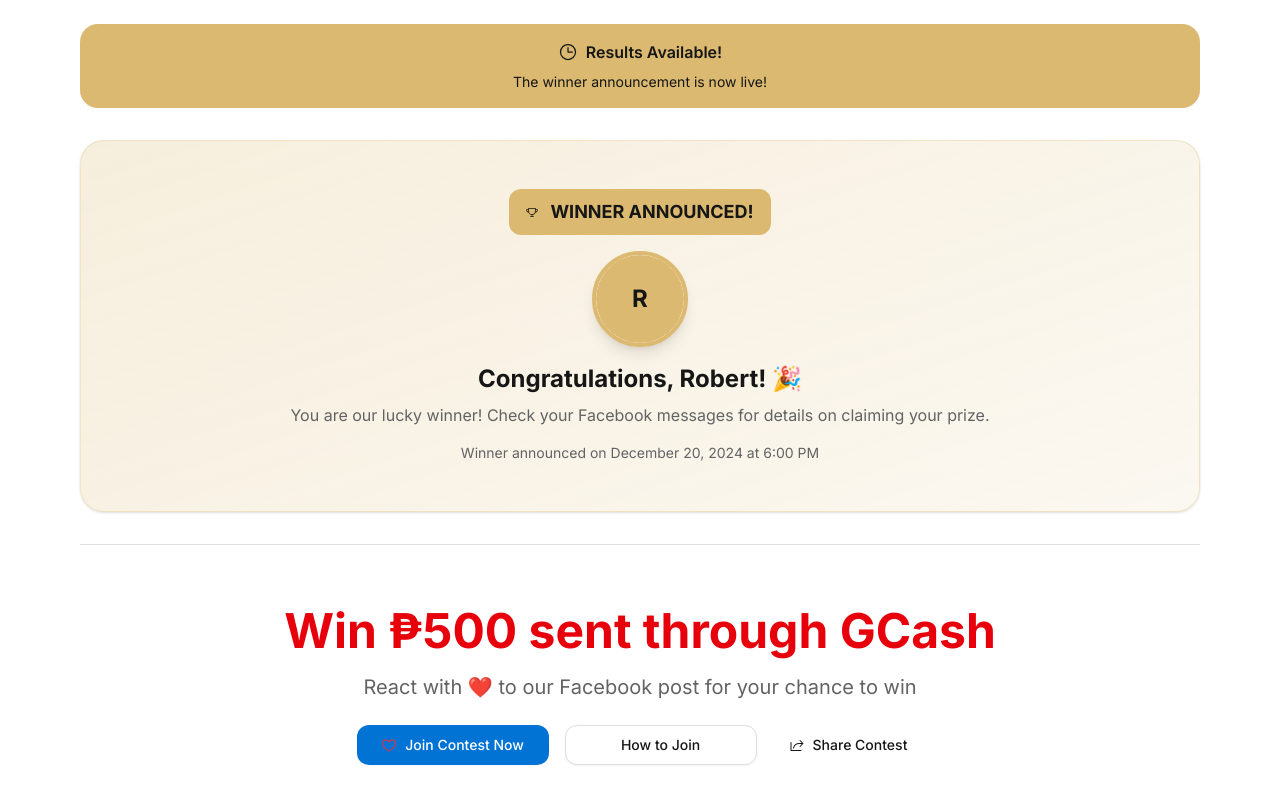
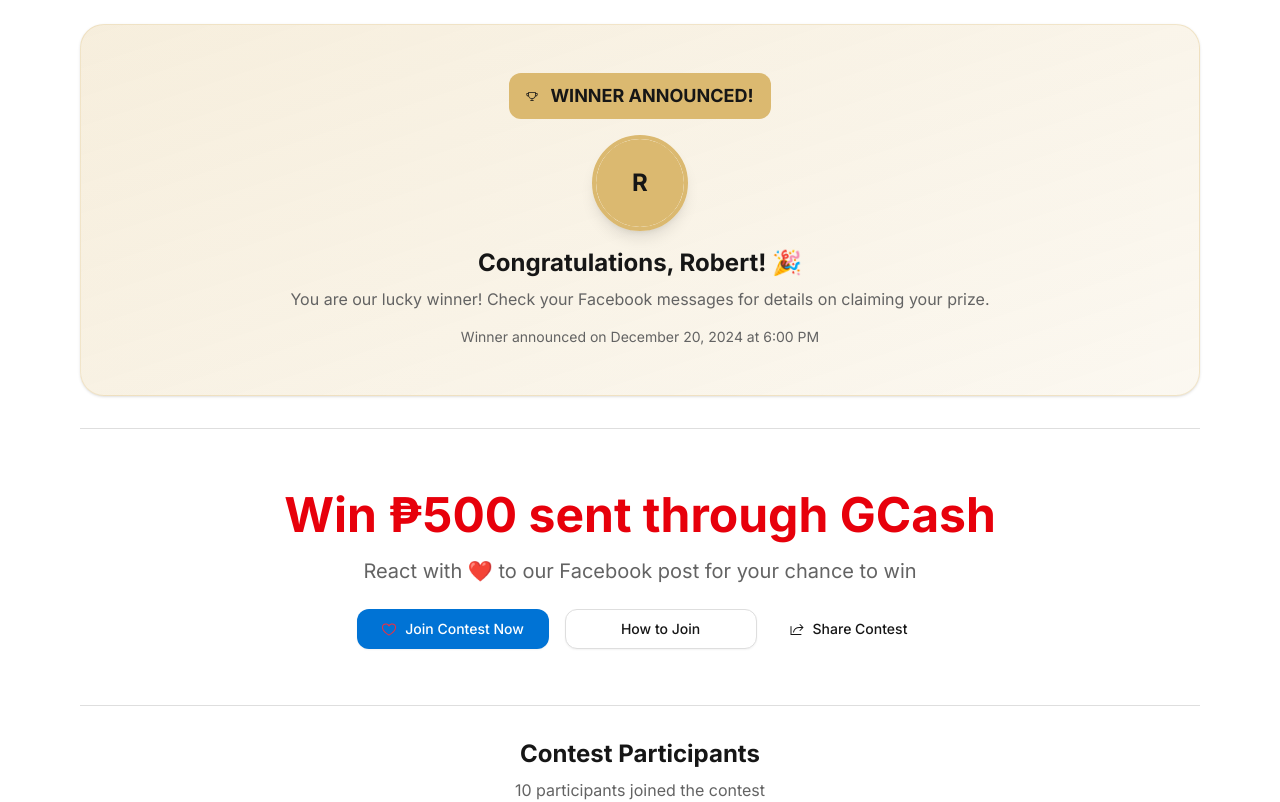
Before and after one commit to robrita/fb-contest-hub, a React (Vite) app: page / in a window 1280 px wide. Shown: the top 802 px of the page. Built offline with nearby package versions, Linux system fonts and the light colour scheme.

Commit message:
Generated by Spark: if the count down is expired, do not show anything from the countdown timer component, must be invisible.

```diff
--- a/src/components/contest/CountdownTimer.tsx
+++ b/src/components/contest/CountdownTimer.tsx
@@ -38,15 +38,7 @@
   }, [targetDate])
 
   if (isExpired) {
-    return (
-      <div className="bg-accent text-accent-foreground p-4 rounded-lg text-center">
-        <div className="flex items-center justify-center gap-2 mb-2">
-          <Clock size={20} />
-          <span className="font-semibold">Results Available!</span>
-        </div>
-        <p className="text-sm">The winner announcement is now live!</p>
-      </div>
-    )
+    return null
   }
 
   return (
```
